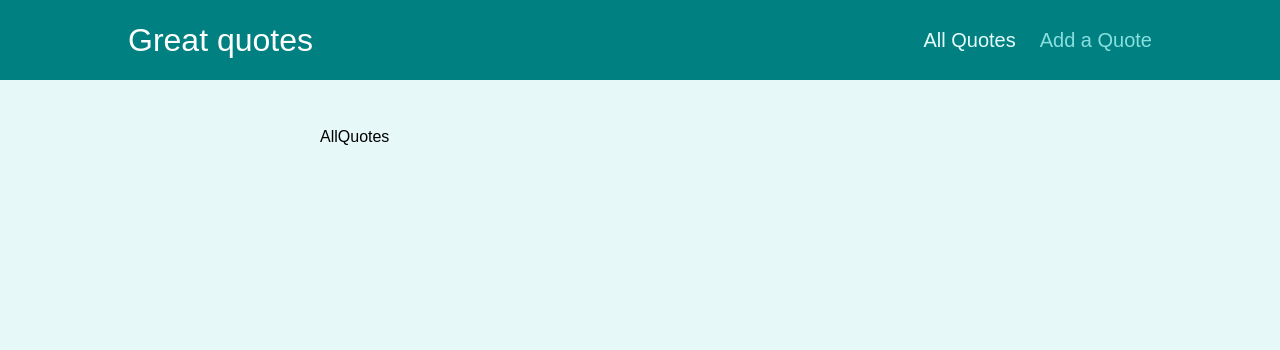
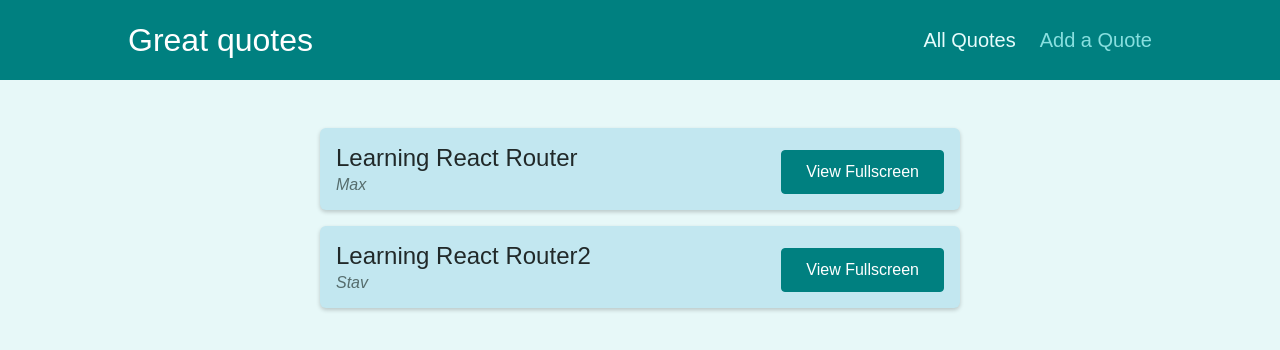
Before and after one commit to Stav93/React-Router-Practice-Project, a React (Create React App) app: page /quotes in a window 1280 px wide. Shown: the top 350 px of the page. Built offline with nearby package versions, Linux system fonts and the light colour scheme.

Commit message:
adding dummy data and show the quotes

```diff
--- a/src/pages/AllQuotes.jsx
+++ b/src/pages/AllQuotes.jsx
@@ -1,9 +1,13 @@
-import React from 'react'
+import React from "react";
+import QuoteList from "../components/quotes/QuoteList"
+
+const Quotes_Example = [
+  { id: "q1", author: "Max", text: "Learning React Router" },
+  { id: "q2", author: "Stav", text: "Learning React Router2" },
+];
 
 function AllQuotes() {
-  return (
-    <div>AllQuotes</div>
-  )
+  return <QuoteList quotes={Quotes_Example}/>;
 }
 
-export default AllQuotes
+export default AllQuotes;
```
Also changed, not shown: 1 other file (tests, documents, lock files or other folders).
